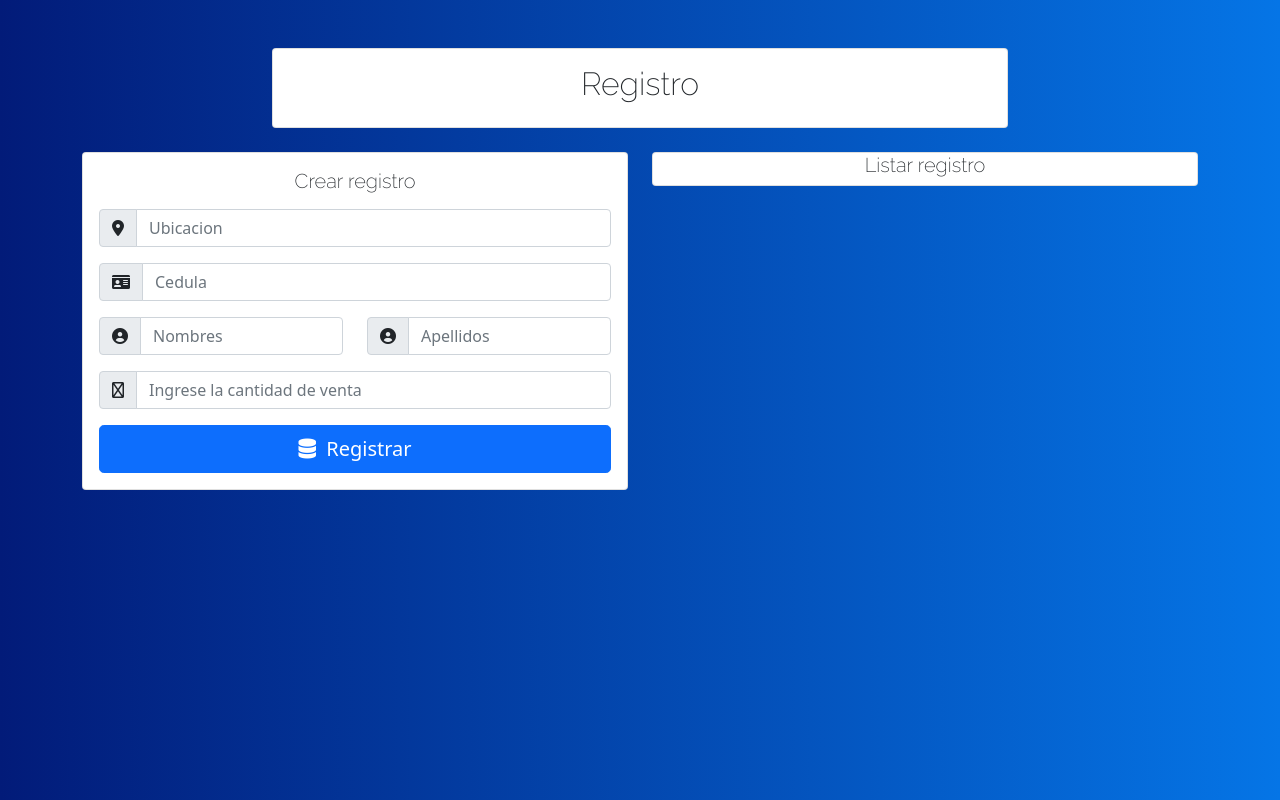
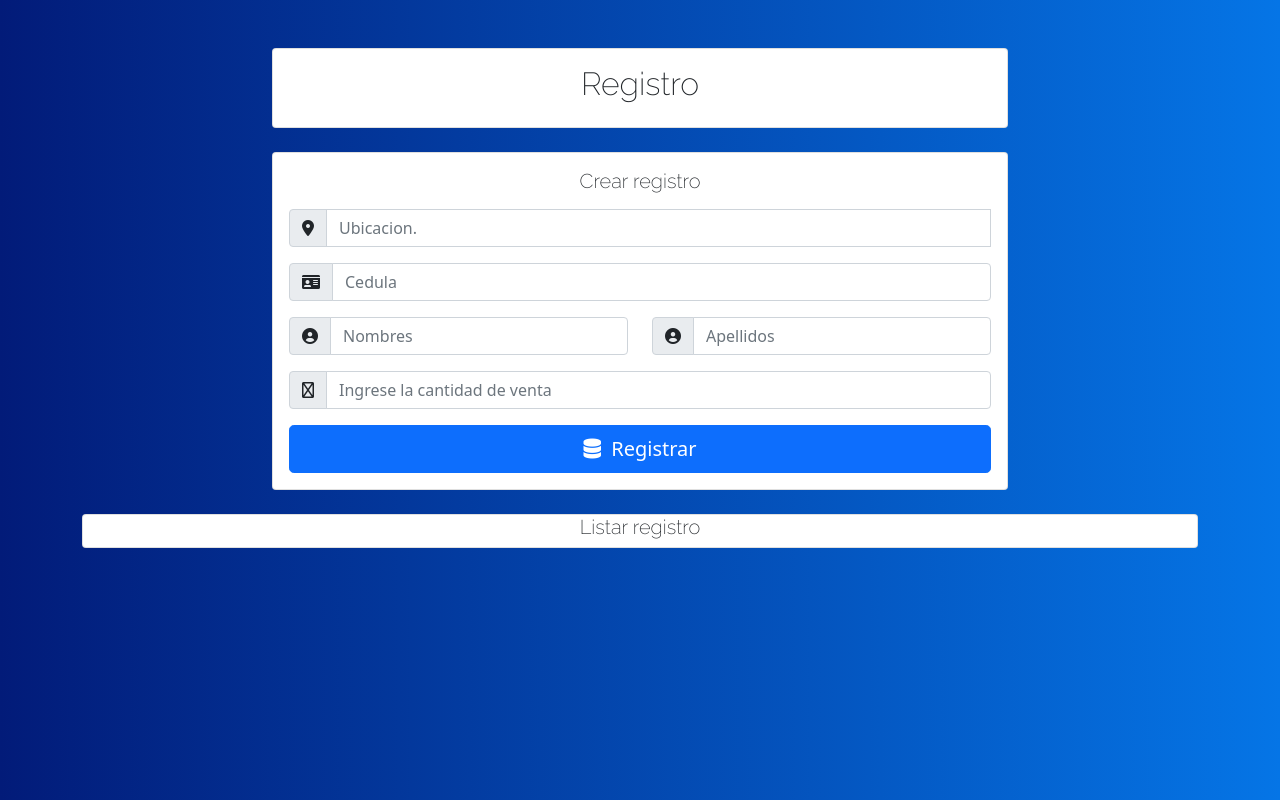
Before and after one commit to victorhmartinez/app_registro_info, an Angular app: page / in a window 1280 px wide. Built offline with nearby package versions, Linux system fonts and the light colour scheme.

Commit message:
Validacion reactive forms

```diff
--- a/src/app/app.component.html
+++ b/src/app/app.component.html
@@ -10,11 +10,14 @@
 
   </div>
   <div class="row mt-4">
-      <div class="col-lg-6">
+    <div class="col-lg-8 offset-lg-2">
       <app-crear-registro></app-crear-registro>
     </div>
-      <div class="col-lg-6">
+  </div>
+  <div class="row mt-4">
+        <div class="col-lg-12 ">
         <app-listar-registros></app-listar-registros>
       </div>
+
   </div>
 </div>
--- a/src/app/app.module.ts
+++ b/src/app/app.module.ts
@@ -1,6 +1,6 @@
 import { NgModule } from '@angular/core';
 import { BrowserModule } from '@angular/platform-browser';
-
+import{ReactiveFormsModule} from '@angular/forms'
 import { AppComponent } from './app.component';
 import { CrearRegistroComponent } from './components/crear-registro/crear-registro.component';
 import { ListarRegistrosComponent } from './components/listar-registros/listar-registros.component';
@@ -12,7 +12,8 @@ import { ListarRegistrosComponent } from './components/listar-registros/listar-r
     ListarRegistrosComponent
   ],
   imports: [
-    BrowserModule
+    BrowserModule,
+    ReactiveFormsModule
   ],
   providers: [],
   bootstrap: [AppComponent]
--- a/src/app/components/crear-registro/crear-registro.component.html
+++ b/src/app/components/crear-registro/crear-registro.component.html
@@ -1,19 +1,26 @@
 <div class="card">
     <div class="card-body">
         <h5 class="titulo mb-3">Crear registro</h5>
-        <form>
+        <form [formGroup]="form" (ngSubmit)="crearTarjeta()">
             <div class="input-group  mb-3">
                 <span class="input-group-text">
                     <i class="fas fa-map-marker-alt"></i>
                 </span>
-                <input type="text" class="form-control" placeholder="Ubicacion">
+                <input class="form-control" list="datalistOptions" id="exampleDataList" placeholder="Ubicacion.">
+                <datalist id="datalistOptions">
+                    <option value="San Francisco">
+                    <option value="New York">
+                    <option value="Seattle">
+                    <option value="Los Angeles">
+                    <option value="Chicago">
+                </datalist>
             </div>
             <div class="input-group  mb-3">
                 <span class="input-group-text">
                     <i class="fas fa-id-card"></i>
 
                 </span>
-                <input type="number" class="form-control" placeholder="Cedula">
+                <input type="text" minlength="10" maxlength="10" formControlName="cedula" class="form-control"  placeholder="Cedula">
             </div>
             <div class="row">
                 <div class="col-lg-6">
@@ -21,7 +28,7 @@
                         <span class="input-group-text">
                             <i class="fas fa-user-circle"></i>
                         </span>
-                        <input type="text" class="form-control" placeholder="Nombres">
+                        <input type="text" class="form-control" formControlName="nombres" placeholder="Nombres">
                     </div>
                 </div>
                 <div class="col-lg-6">
@@ -30,7 +37,7 @@
 
                             <i class="fas fa-user-circle"></i>
                         </span>
-                        <input type="text" class="form-control" placeholder="Apellidos">
+                        <input type="text" class="form-control" formControlName="apellidos" placeholder="Apellidos">
                     </div>
                 </div>
             </div>
@@ -39,11 +46,11 @@
                 <span class="input-group-text">
                     <i class="far fa-sort-numeric-down-alt"></i>
                 </span>
-                <input type="number" class="form-control" placeholder="Ingrese la cantidad de venta ">
+                <input type="number" class="form-control"  min="1" formControlName="cantidad"  placeholder="Ingrese la cantidad de venta ">
             </div>
             <div class="d-grid gap-2">
 
-                <button type="button" class="btn btn-primary btn-lg">
+                <button type="submit" class="btn btn-primary btn-lg">
                     <i class="fas fa-database"></i> &nbsp;Registrar</button>
             </div>
 
--- a/src/app/components/crear-registro/crear-registro.component.ts
+++ b/src/app/components/crear-registro/crear-registro.component.ts
@@ -1,4 +1,5 @@
 import { Component, OnInit } from '@angular/core';
+import { FormBuilder, FormGroup, Validators } from '@angular/forms';
 
 @Component({
   selector: 'app-crear-registro',
@@ -6,10 +7,23 @@ import { Component, OnInit } from '@angular/core';
   styleUrls: ['./crear-registro.component.css']
 })
 export class CrearRegistroComponent implements OnInit {
-
-  constructor() { }
+  form:FormGroup
+  constructor( private fb:FormBuilder) {
+    this.form=this.fb.group({
+     // ubicacion:['',Validators.required],
+      cedula:['',[Validators.required,
+                  Validators.minLength(10),
+                  Validators.maxLength(10)]],
+      nombres:['',Validators.required],
+      apellidos:['',Validators.required],
+      cantidad:['',[Validators.required,
+                  Validators.minLength(1)]],
+    })
+  }
 
   ngOnInit(): void {
   }
-
+  crearTarjeta(){
+    console.log(this.form)
+  }
 }
```
Lines whose indentation alone changed are shown as unchanged.
